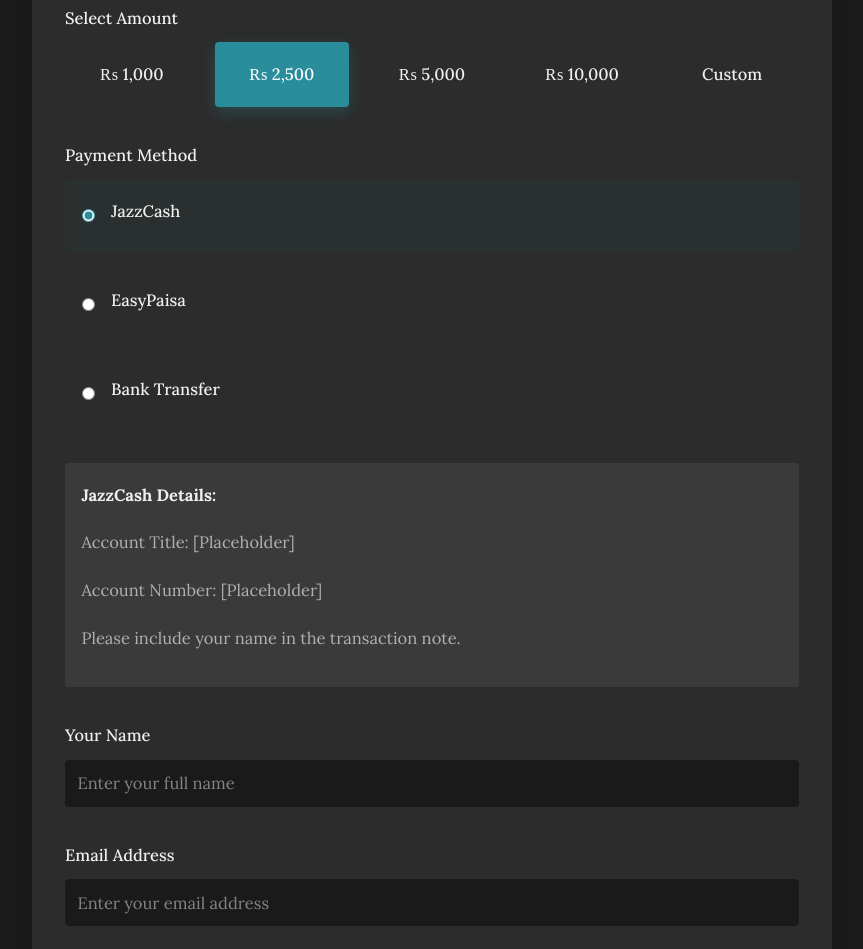
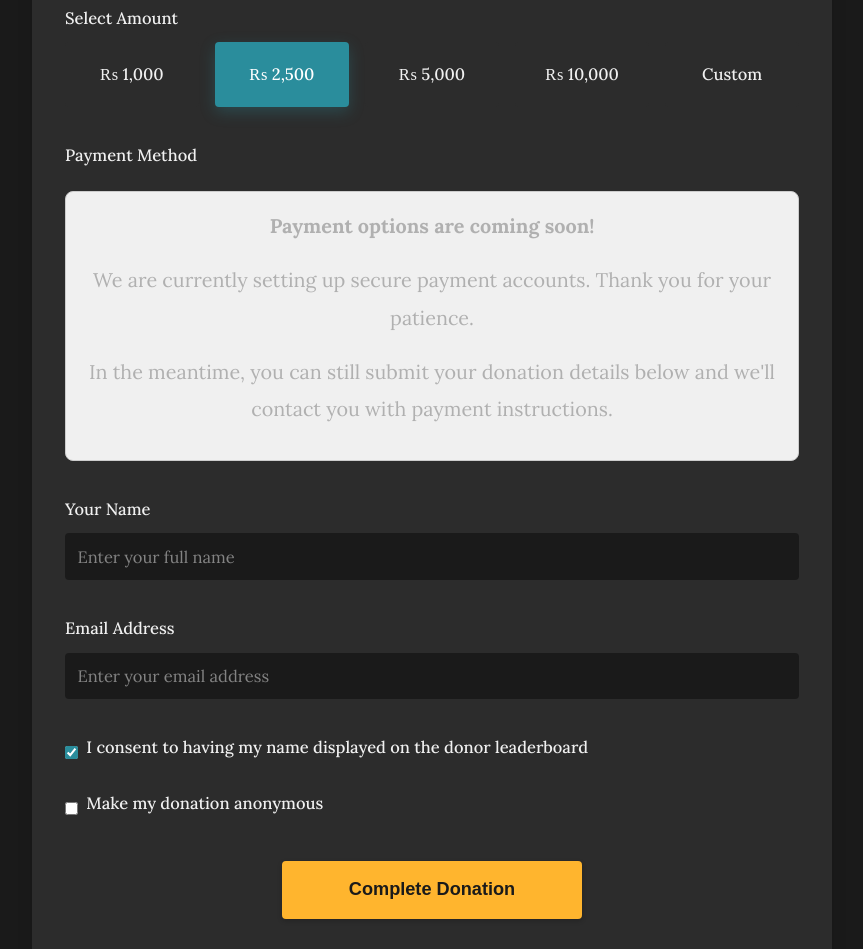
Before and after one commit to nashrfoundation/nashrfoundation.github.io, a plain HTML site: page donate.html in a window 1280 px wide. Shown: the part 883-1832 px from the top of the page, without its empty margins (208-1071 px from the left). Drawn offline with Linux system fonts and the light colour scheme.

Commit message:
Add files via upload
Signed-off-by: Muhammad Rayan Asim <mrayanasim09@gmail.com>

```diff
--- a/donate.html
+++ b/donate.html
@@ -304,7 +304,7 @@
 
                         <div class="form-group">
                             <label>Payment Method</label>
-                            <div class="payment-methods">
+                            <div class="payment-methods" style="display: none;">
                                 <div class="payment-method active">
                                     <input type="radio" name="payment_method" id="jazzcash" value="jazzcash" checked>
                                     <label for="jazzcash">JazzCash</label>
@@ -319,7 +319,7 @@
                                 </div>
                             </div>
 
-                            <div class="payment-details" id="jazzcash-details">
+                            <div class="payment-details" id="jazzcash-details" style="display: none;">
                                 <p><strong>JazzCash Details:</strong></p>
                                 <p>Account Title: [Placeholder]</p>
                                 <p>Account Number: [Placeholder]</p>
@@ -340,6 +340,11 @@
                                 <p>Account Number: [Placeholder]</p>
                                 <p>IBAN: [Placeholder]</p>
                                 <p>Please include your name in the transaction reference.</p>
+                            </div>
+                            <div class="coming-soon-message">
+                                <p><strong>Payment options are coming soon!</strong></p>
+                                <p>We are currently setting up secure payment accounts. Thank you for your patience.</p>
+                                <p>In the meantime, you can still submit your donation details below and we'll contact you with payment instructions.</p>
                             </div>
                         </div>
 
--- a/styles.css
+++ b/styles.css
@@ -1226,3 +1226,16 @@
     object-fit: cover;
     animation: zoomIn 15s ease-out forwards; /* Slow zoom effect */
 }
+
+
+
+.coming-soon-message {
+    text-align: center;
+    color: black;
+    font-size: 1.2em;
+    margin-top: 20px;
+    padding: 15px;
+    background-color: #f0f0f0;
+    border-radius: 8px;
+    border: 1px solid #ccc;
+}
```
